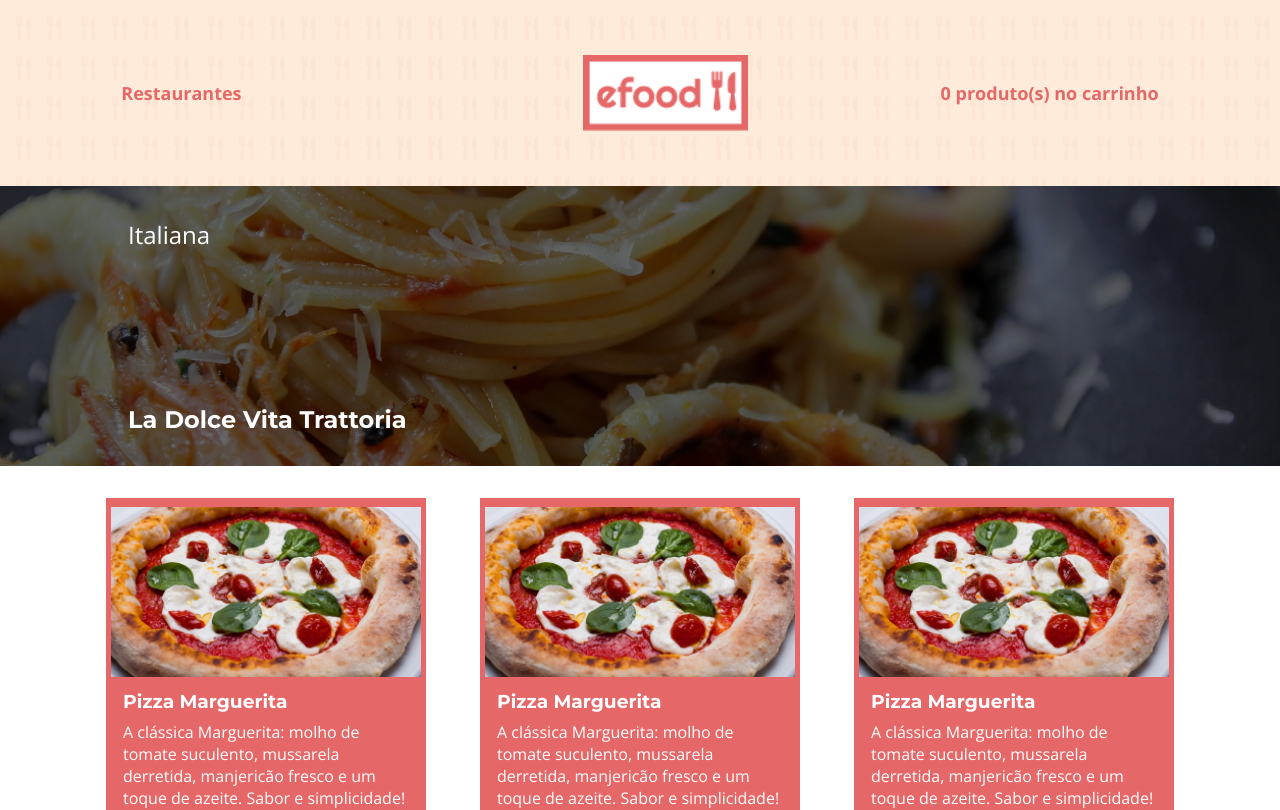
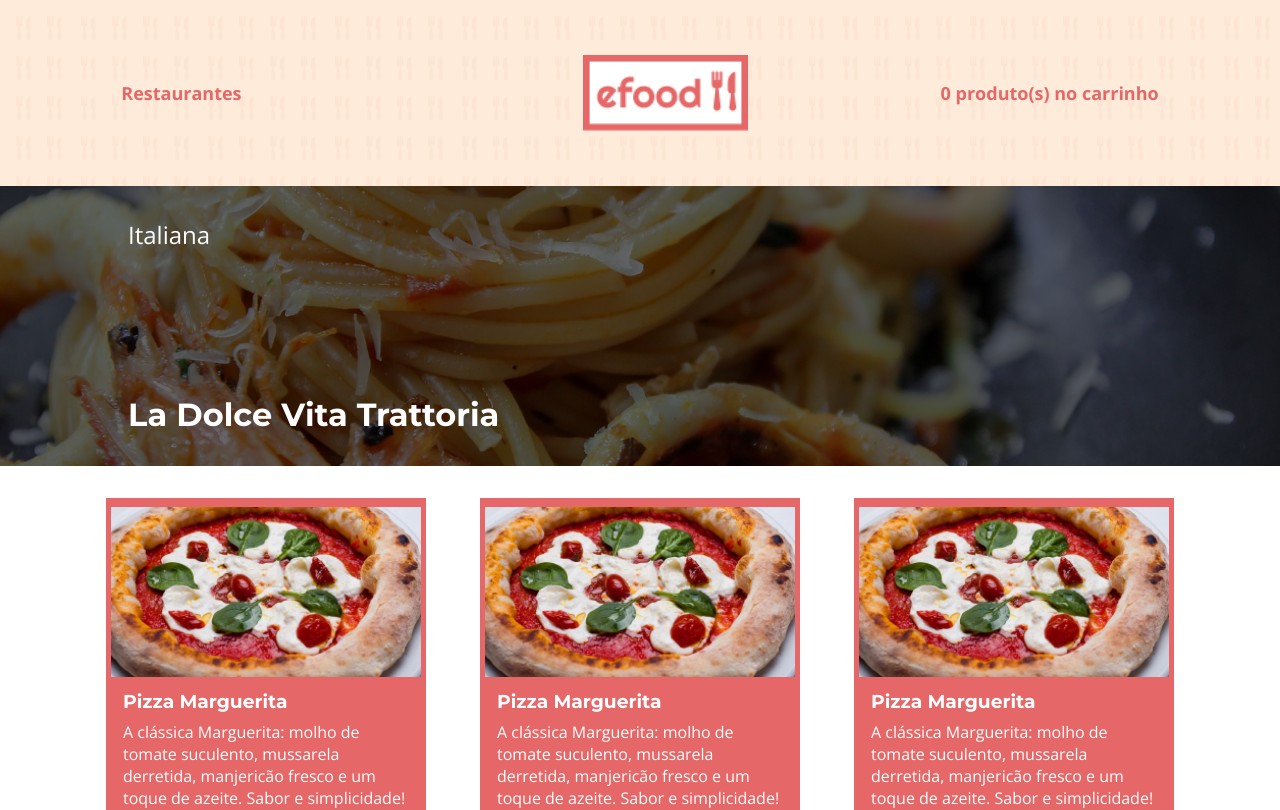
Before and after one commit to alvesxdani/efood-ebac, a React (Vite) app: page /about/0 in a window 1280 px wide. Shown: the top 810 px of the page. Built offline with nearby package versions, Linux system fonts and the light colour scheme.

Commit message:
:lipstick: feat: ajustando o tamanho da font da tag h2

```diff
--- a/src/styles/global.ts
+++ b/src/styles/global.ts
@@ -19,6 +19,10 @@ export const GlobalStyle = createGlobalStyle`
   h1, h2, h3 {
     font-family: 'Montserrat', sans-serif;
   }
+
+  h2 {
+    font-size: 32px;
+  }
 `
 
 export const StyledContainerCard = styled.div<Props>`
```
